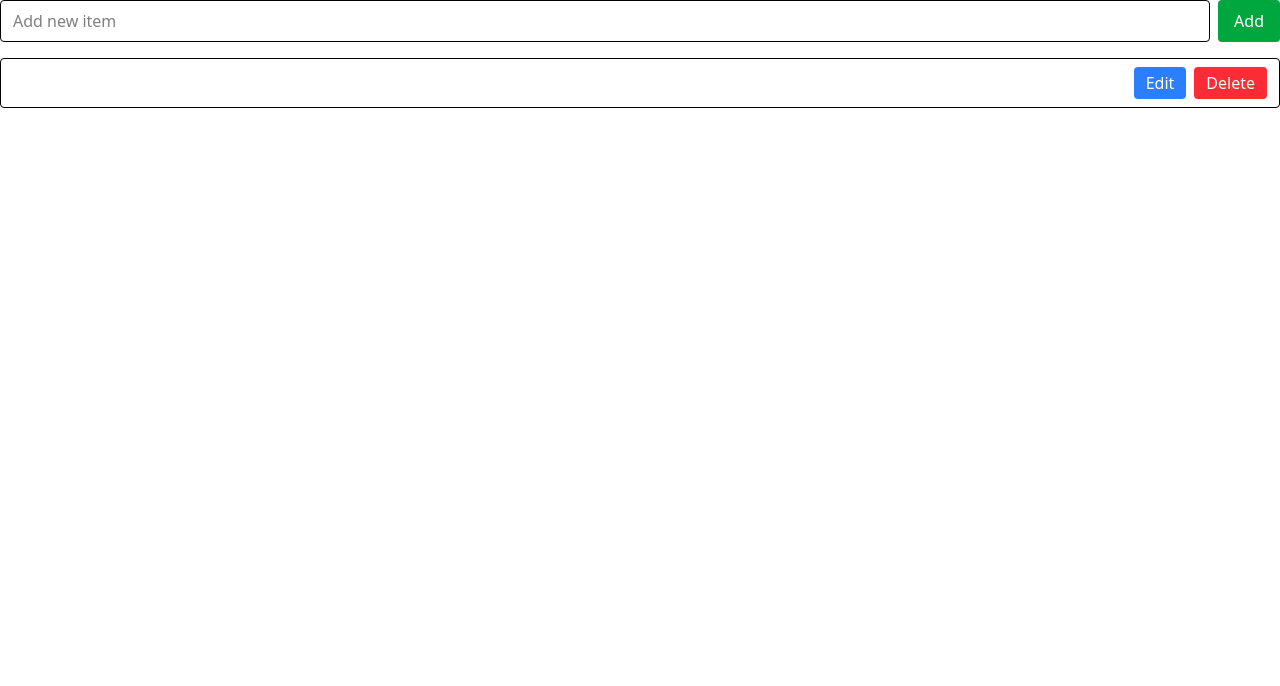
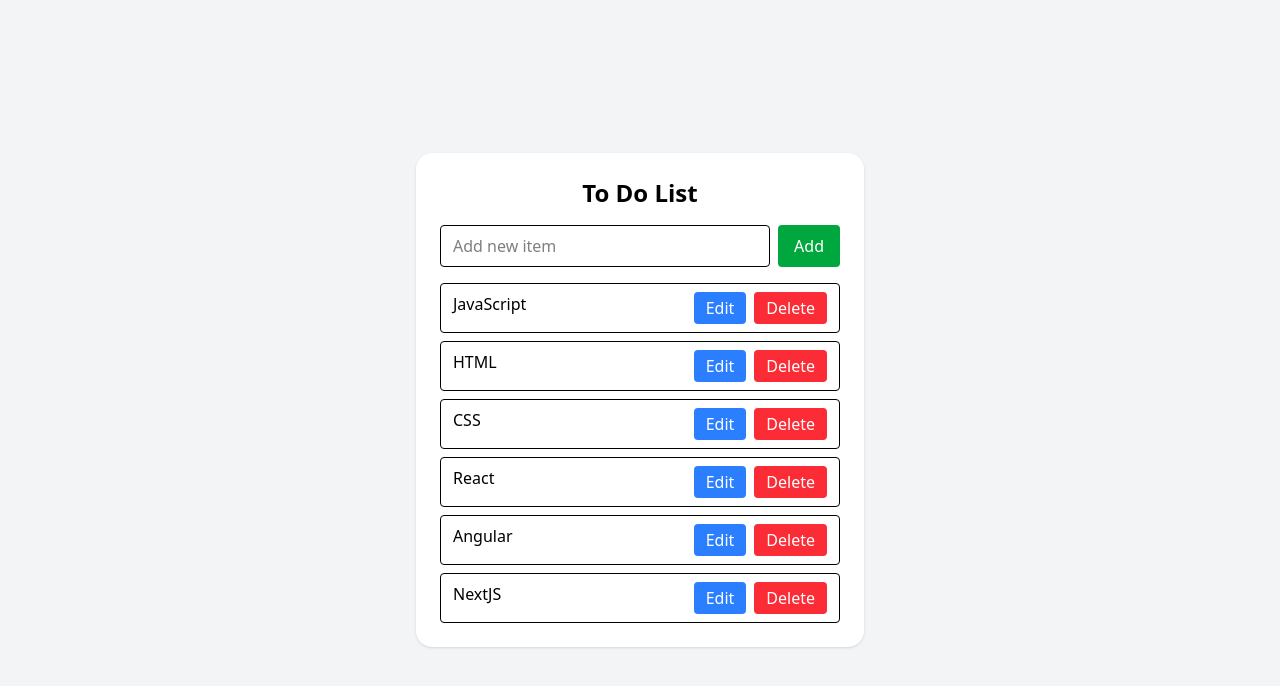
Before and after one commit to Riham274/Todo-App-React-Tailwind, a React (Vite) app: page / in a window 1280 px wide. Shown: the top 686 px of the page. Built offline with nearby package versions, Linux system fonts and the light colour scheme.

Commit message:
Setup App component with TodoForm, TodoList, add and delete functionality

```diff
--- a/src/App.jsx
+++ b/src/App.jsx
@@ -1,13 +1,39 @@
-import "./App.css";
+import { useState } from "react";
 import TodoForm from "./components/AddForm";
 import TodoItem from "./components/TodoITem";
+import TodoList from "./components/TodoList";
 
 function App() {
+  const [items, setItems] = useState([
+    "JavaScript",
+    "HTML",
+    "CSS",
+    "React",
+    "Angular",
+    "NextJS",
+  ]);
+  const [newItem, setNewItem] = useState("");
+
+  const addItem = (e) => {
+    e.preventDefault();
+    setItems([...items, newItem]);
+  };
+
+  const deleteItem = (index) => {
+    const newItems = [...items];
+    newItems.splice(index, 1);
+    setItems(newItems);
+  };
   return (
-    <>
-      <TodoForm />
-      <TodoItem />
-    </>
+    <div className="bg-gray-100 min-h-screen flex items-center justify-center">
+      <div className="bg-white shadow p-6 rounded-2xl w-full max-w-md">
+        <h1 className="text-center text-2xl font-bold mb-4">To Do List</h1>
+
+        <TodoForm newItem={newItem} setNewItem={setNewItem} addItem={addItem} />
+
+        <TodoList items={items} deleteItem={deleteItem} />
+      </div>
+    </div>
   );
 }
 
--- a/src/components/TodoList.jsx
+++ b/src/components/TodoList.jsx
@@ -3,13 +3,13 @@ import TodoItem from "./TodoITem";
 function TodoList({ items, deleteItem }) {
   return (
     <ul className="space-y-2">
-      {items.map((item, index) => {
+      {items.map((item, index) => (
         <TodoItem
           key={index}
           item={item}
           deleteItem={() => deleteItem(index)}
-        />;
-      })}
+        />
+      ))}
     </ul>
   );
 }
```
